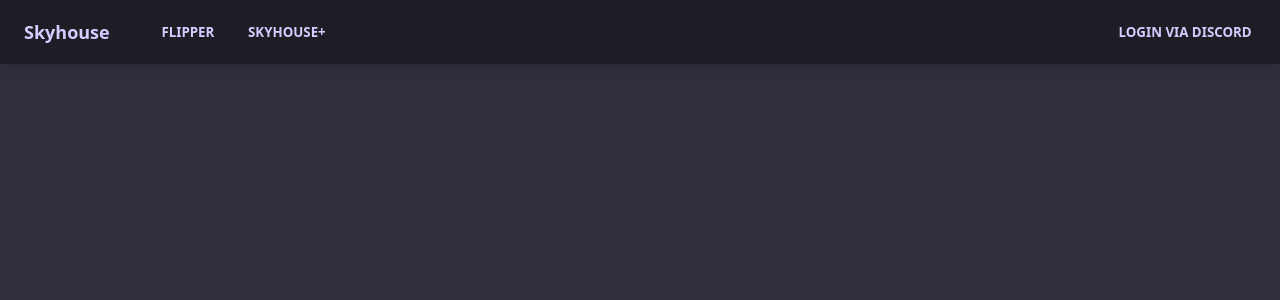
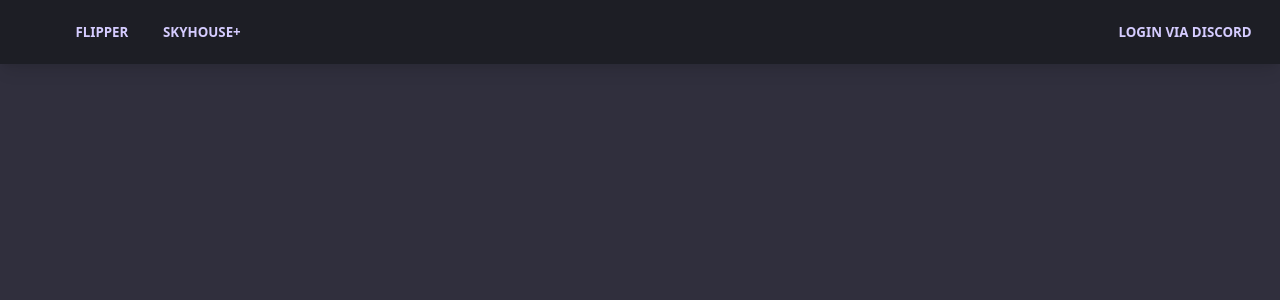
Before and after one commit to skyblock-tools/skyhouse-frontend, a Vue app: page / in a window 1280 px wide. Shown: the top 300 px of the page. Built offline with nearby package versions, Linux system fonts and the light colour scheme.

Commit message:
fixed logo bc it wasnt there

```diff
--- a/src/components/Header.vue
+++ b/src/components/Header.vue
@@ -22,11 +22,7 @@
       </button>
     </div>
     <div class="flex-1 px-2 mx-2 lg:flex">
-      <router-link to="/skyhouse/"
-        ><span class="text-lg font-bold cursor-default select-none">
-          Skyhouse
-        </span></router-link
-      >
+    <router-link to="/skyhouse"><img class="cursor-pointer" src="../assets/SH1.png"/></router-link>
     </div>
     <div class="hidden px-2 mx-2 navbar-start lg:flex">
       <div class="flex items-stretch">
```
Also changed, not shown: src/assets/SH1.png (added).
